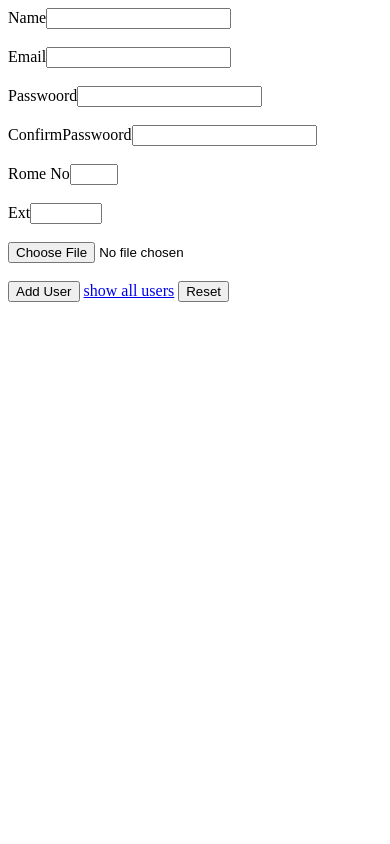
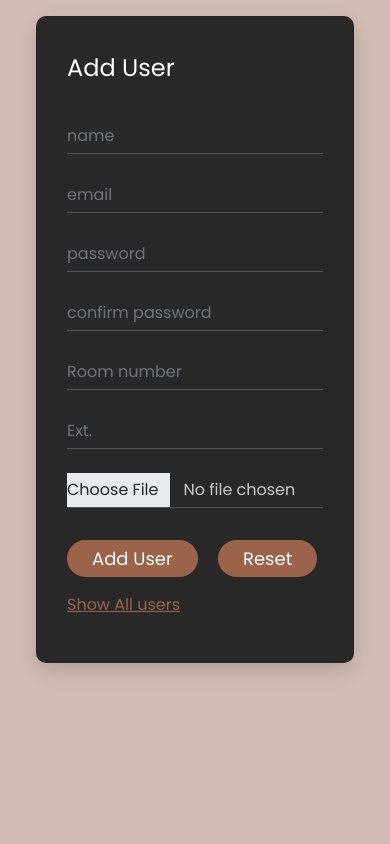
Before and after one commit to fatmasalah33/cafeteria, a PHP site: page /adduser.php in a window 390 px wide. Run offline with PHP 8.4, Linux system fonts and the light colour scheme.

Commit message:
third commit

```diff
--- a/adduser.php
+++ b/adduser.php
@@ -1,3 +1,4 @@
+
 
 
 <!DOCTYPE html>
@@ -6,7 +7,24 @@
     <meta charset="UTF-8">
     <meta http-equiv="X-UA-Compatible" content="IE=edge">
     <meta name="viewport" content="width=device-width, initial-scale=1.0">
-    <title>Document</title>
+
+    <!-- Font special for pages-->
+    <link href="https://fonts.googleapis.com/css?family=Poppins:100,100i,200,200i,300,300i,400,400i,500,500i,600,600i,700,700i,800,800i,900,900i" rel="stylesheet">
+
+    <!-- Main CSS-->
+    <link href="https://cdn.jsdelivr.net/npm/bootstrap@5.1.3/dist/css/bootstrap.min.css" rel="stylesheet" integrity="sha384-1BmE4kWBq78iYhFldvKuhfTAU6auU8tT94WrHftjDbrCEXSU1oBoqyl2QvZ6jIW3" crossorigin="anonymous">
+    <link href="css/main.css" rel="stylesheet" media="all">
+    <style>
+          .page-wrapper {
+            padding-top: 1rem;
+            padding-bottom: 1rem;
+        }
+        .card-format .card-heading {
+          background: url("images/2.jpg") center/cover no-repeat;
+          height: 43.5rem;
+  }
+    </style>
+    <title>Cafetiria | Add user</title>
 </head>
 <body>
 <?php
@@ -19,19 +37,48 @@ if(isset($_GET['errors'])){
 
 }
 ?>
-    <form method="post" action="controller.php" enctype="multipart/form-data">
-            Name<input type="text" name="name"><br><br>
-            Email<input type="email" name="email"><br><br>
-            Passwoord<input type="password" name="password"><br><br>
-            ConfirmPasswoord<input type="password" name="confirmpassword"><br><br>
-            Rome No<input type="number" name="roomnumber" min="1" max="5"><br><br>
-            Ext<input type="number" name="ext" min="1" max="5000"><br><br>
-            <input type="file" name="imageuser" /><br><br>
-            <input type="submit"   name="adduser" value="Add User">
-            <a href="allusers.php">show all users</a>
-            <input type="reset">
 
-
-    </form>
+    <div class="page-wrapper ps-5 pe-5">
+        <div class="mt-0 mb-0 ms-auto me-auto custom-width">
+            <div class="card card-format d-flex flex-row row">
+                <div class="card-heading col-6 d-none d-md-block"></div>
+                <div class="card-body col-6">
+                    <h2 class="title">Add User</h2>
+                    <form method="POST" action="controller.php" enctype="multipart/form-data">
+                        <div class="input-group">
+                            <input class="form-control mb-4" type="text" placeholder="name" name="name">
+                        </div>
+                        <div class="input-group">
+                            <input class="form-control mb-4" type="email" placeholder="email" name="email">
+                        </div>
+                        <div class="input-group">
+                            <input class="form-control mb-4" type="password" placeholder="password" name="password">
+                        </div>
+                        <div class="input-group">
+                            <input class="form-control mb-4" type="password" placeholder="confirm password" name="confirmpassword">
+                        </div>
+                        <div class="input-group">
+                            <input class="form-control mb-4" type="number" placeholder="Room number" name="roomnumber" min="1" max="5">
+                        </div>
+                        <div class="input-group">
+                            <input class="form-control mb-4" type="number" placeholder="Ext." name="ext" min="1" max="5000">
+                        </div>
+                        <div class="input-group">
+                            <input class="form-control mb-4" type="file" placeholder="choose image" name="imageuser">
+                        </div>
+                        <div class="mt-2 d-inline-block me-3">
+                            <input class="btn ps-4 pe-4 pt-1 pb-1 " type="submit" name="adduser" value="Add User">
+                        </div>
+                        <div class="mt-2 d-inline-block">
+                            <input class="btn ps-4 pe-4 pt-1 pb-1 " type="reset">
+                        </div>
+                        <div class="mt-3">
+                            <a class="link" href="allusers.php">Show All users</a>
+                        </div>
+                    </form>
+                </div>
+            </div>
+        </div>
+    </div>
 </body>
 </html>
```
Also changed, not shown: controller.php (+10 -10 lines).
